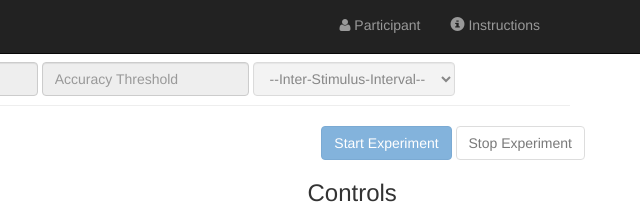
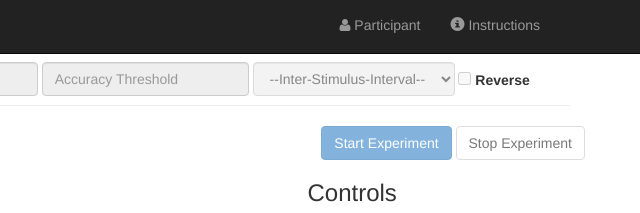
Before and after one commit to SanchitAggarwal-zz/ViShruti, a plain HTML site: page ViShruti.html in a window 1280 px wide. Shown: the top 213 px of the page, 640-1280 px from the left. Drawn offline with Linux system fonts and the light colour scheme.

Commit message:
Adding Familirization for working memory

```diff
--- a/ViShruti.html
+++ b/ViShruti.html
@@ -89,9 +89,9 @@
                     </select>
                 </div>
 
-                <!--<label class="checkbox">
-                    <input id="Reverse" type="checkbox" disabled> Reverse
-                </label>-->
+                <label class="checkbox">
+                    <input id="Familirization" type="checkbox" disabled> Reverse
+                </label>
             </form>
         </div>
 
```
